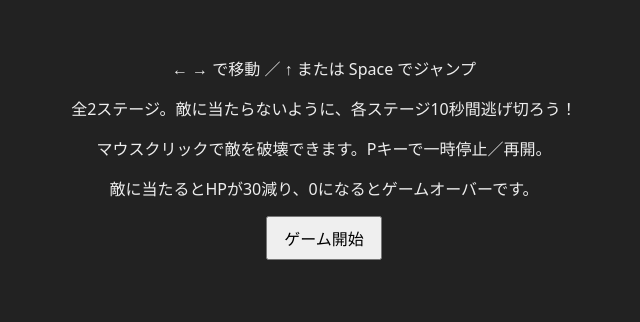
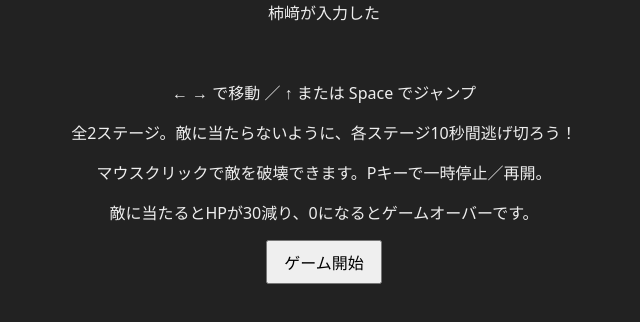
Before and after one commit to shigeki-kakizaki/12a, a website: page public/shkakizaki.html in a window 1280 px wide. Shown: the whole page, without its empty margins (316-956 px from the left). Drawn offline with Linux system fonts and the light colour scheme.

Commit message:
modefied shkakizaki.html

```diff
--- a/public/shkakizaki.html
+++ b/public/shkakizaki.html
@@ -65,7 +65,7 @@
   </style>
 </head>
 <body>
-
+柿﨑が入力した
   <!-- 開始画面（DOM） -->
   <div id="startScreen">
     <p>← → で移動 ／ ↑ または Space でジャンプ</p>
```
